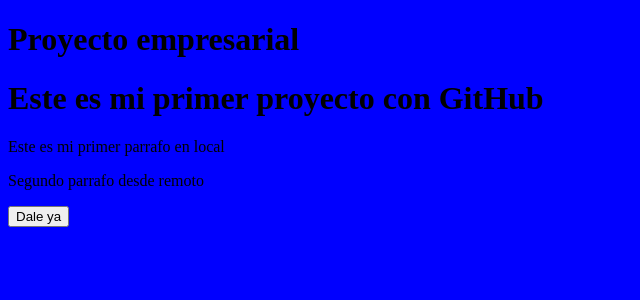
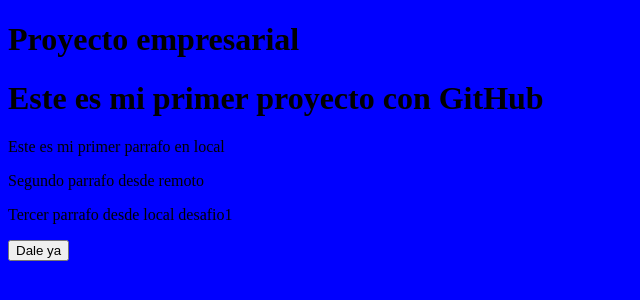
Before and after one commit to Alberta1010/CursoGit, a plain HTML site: page index.html in a window 1280 px wide. Shown: the whole page, without its empty margins (0-640 px from the left). Drawn offline with Linux system fonts and the light colour scheme; files that its build step writes are made by us from their sources; files whose address does not match are found by name.

Commit message:
agregando tercer p

```diff
--- a/index.html
+++ b/index.html
@@ -13,6 +13,7 @@
  <h1>Este es mi primer proyecto con GitHub</h1>
  <p>Este es mi primer parrafo en local</p>
  <p>Segundo parrafo desde remoto</p>
+ <p>Tercer parrafo desde local desafio1</p>
 
 
 <input type="button" onClick="saludo()" value="Dale ya">
```
